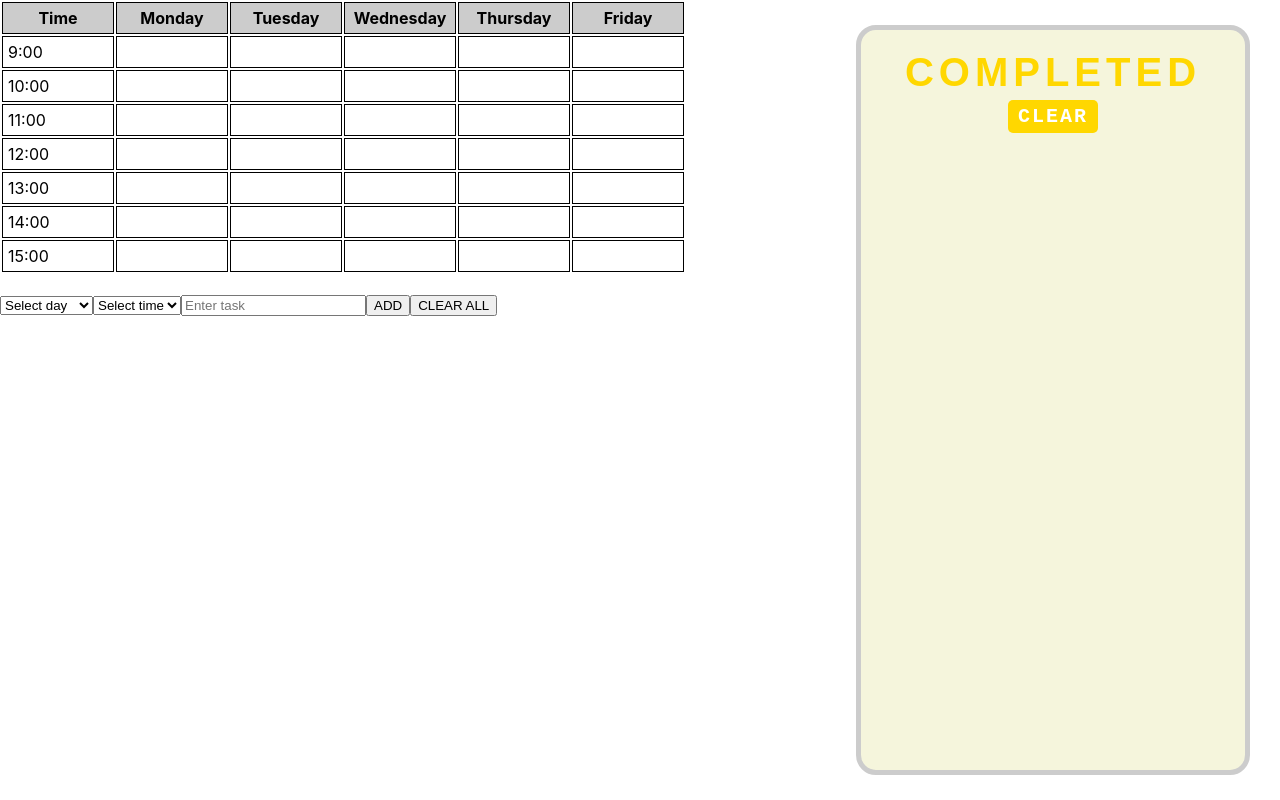
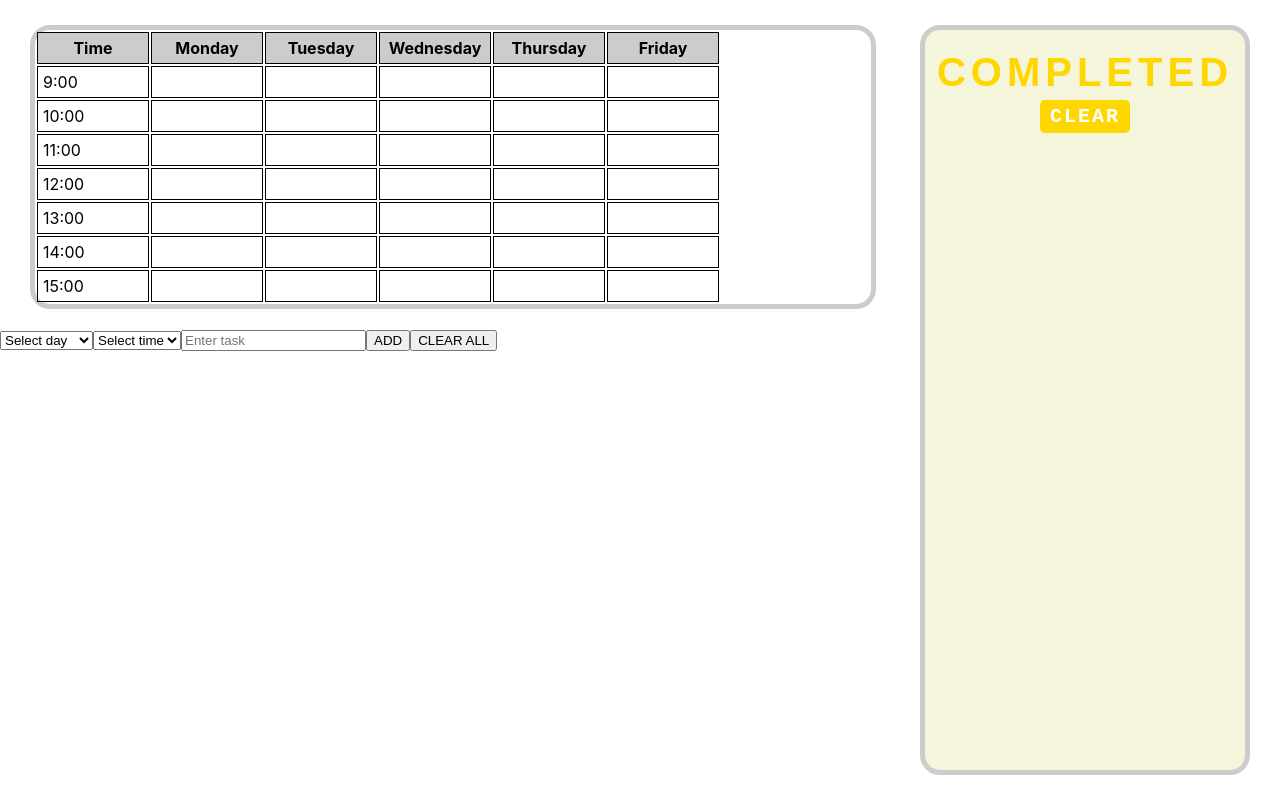
Before and after one commit to Eason-Jin/Task-List, a React (Create React App) app in the folder task-list/: page / in a window 1280 px wide. Built offline with nearby package versions, Linux system fonts and the light colour scheme; the HTML template or start-up script is replaced by a standard one; a web font is replaced by a local one.

Commit message:
Tale style, resize

```diff
--- a/task-list/src/components/TimeTable/Completed.css
+++ b/task-list/src/components/TimeTable/Completed.css
@@ -14,7 +14,7 @@
   right: 0;
   top: 0;
   height: calc(100vh - var(--space) * 2);
-  width: 30%;
+  width: 25%;
   display: flex;
   flex-direction: column;
   border: 5px solid #ccc;
--- a/task-list/src/components/TimeTable/TimeTable.css
+++ b/task-list/src/components/TimeTable/TimeTable.css
@@ -1,6 +1,16 @@
+:root {
+  --space: 30px;
+}
+
 .time-table {
-  width: 100%;
   border-collapse: collapse;
+  margin-top: calc(var(--space) - 5px);
+  margin-right: var(--space);
+  margin-left: var(--space);
+  width: 70%;
+  max-width: calc(70vw - var(--space) * 2);
+  border: #ccc 5px solid;
+  border-radius: 20px;
 }
 
 .time-table th,
```
